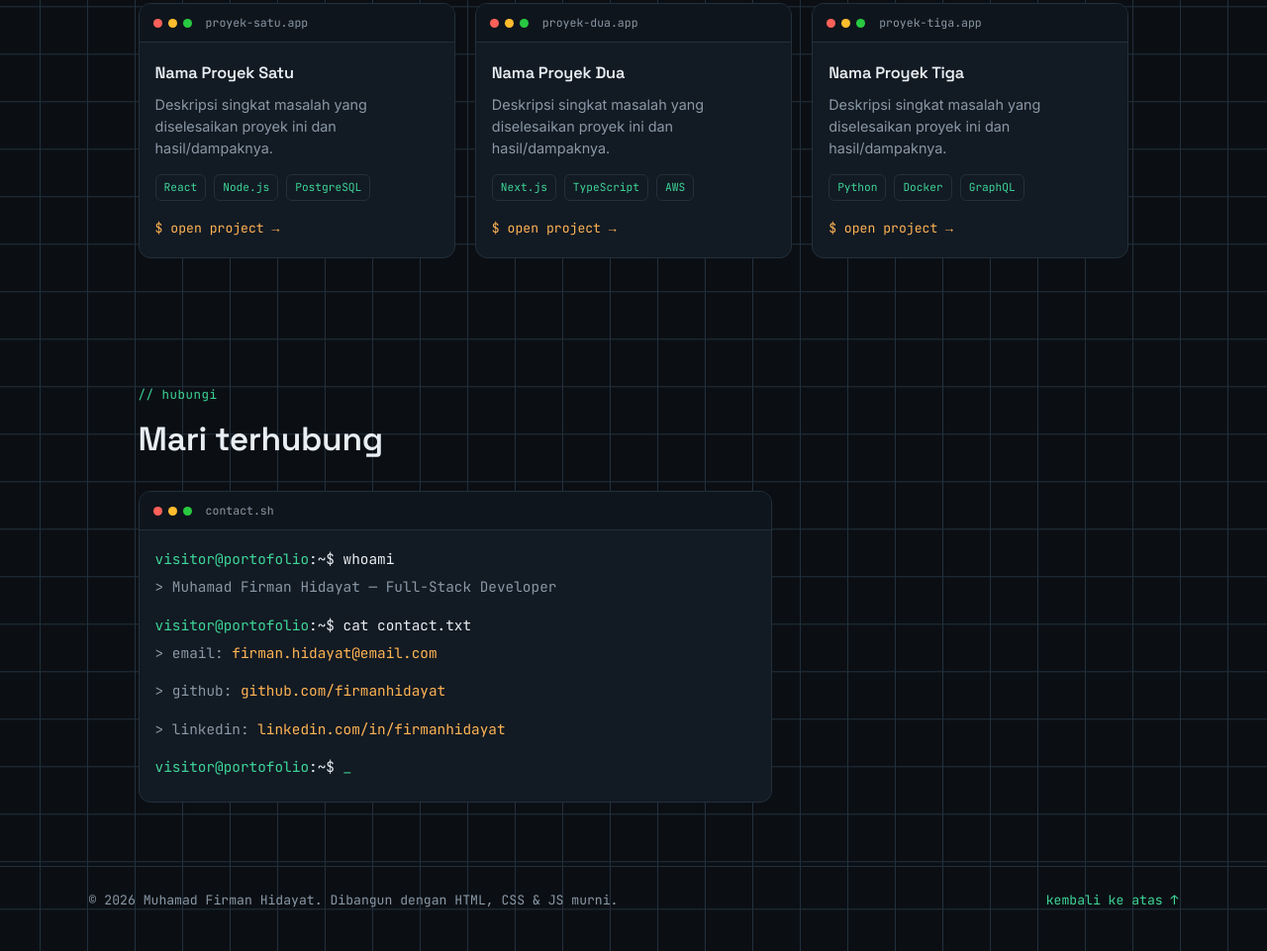
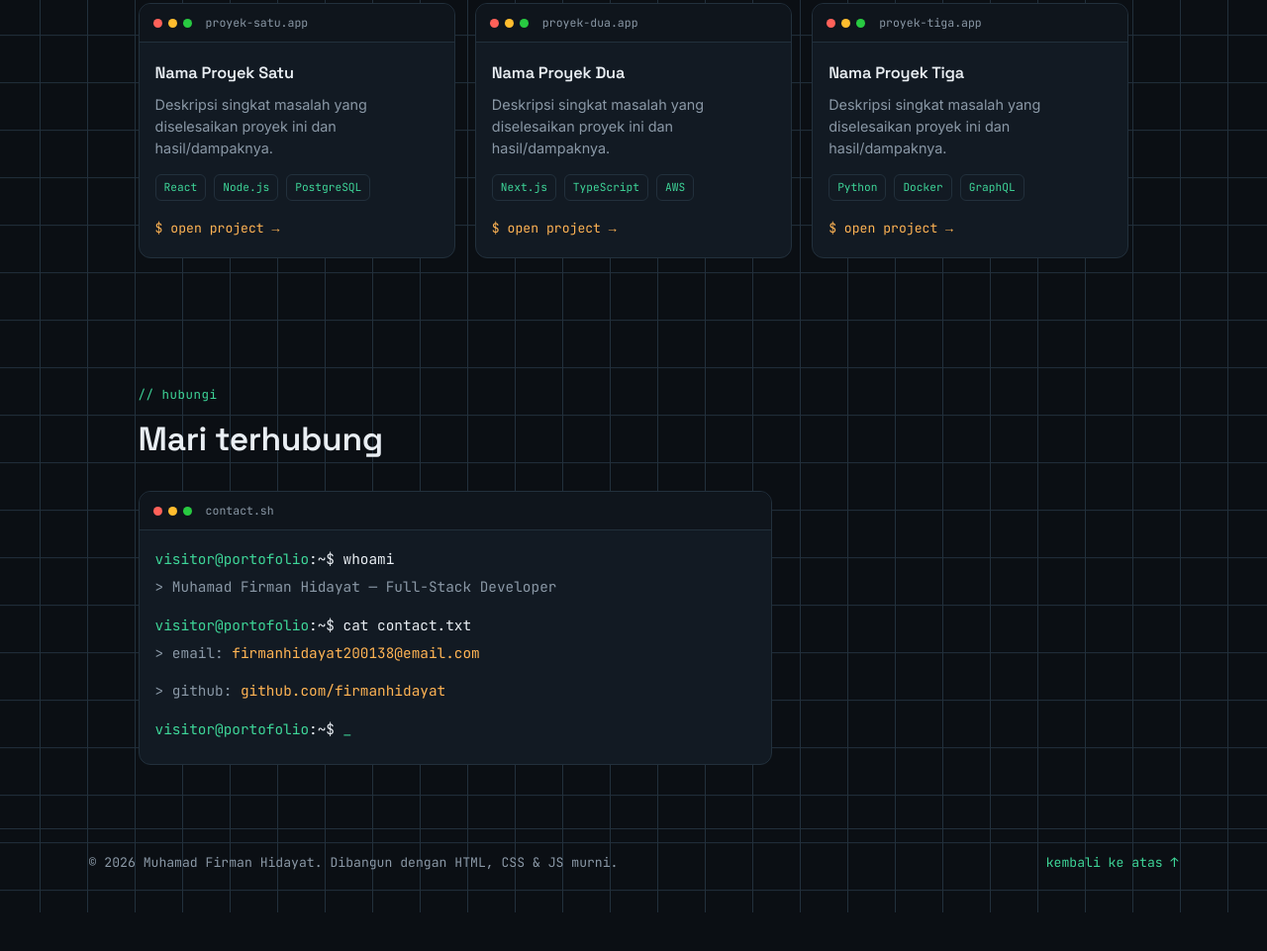
Before and after one commit to im38man/portofolio, a plain HTML site: page index.html in a window 1280 px wide. Shown: the part 2052-3013 px from the top of the page at 99% size. After the commit the page ends 2974 px from the top, so only its background shows below. Drawn offline with nearby package versions, Linux system fonts and the light colour scheme.

Commit message:
Update index.html

```diff
--- a/index.html
+++ b/index.html
@@ -158,9 +158,8 @@
           <p><span class="prompt">visitor@portofolio</span>:~$ whoami</p>
           <p class="out">&gt; Muhamad Firman Hidayat — Full-Stack Developer</p>
           <p><span class="prompt">visitor@portofolio</span>:~$ cat contact.txt</p>
-          <p class="out">&gt; email: <a href="mailto:firman.hidayat@email.com">firman.hidayat@email.com</a></p>
+          <p class="out">&gt; email: <a href="mailto:firmanhidayat200138@email.com">firmanhidayat200138@email.com</a></p>
           <p class="out">&gt; github: <a href="https://github.com/firmanhidayat" target="_blank" rel="noopener">github.com/firmanhidayat</a></p>
-          <p class="out">&gt; linkedin: <a href="https://linkedin.com/in/firmanhidayat" target="_blank" rel="noopener">linkedin.com/in/firmanhidayat</a></p>
           <p><span class="prompt">visitor@portofolio</span>:~$ <span class="cursor">_</span></p>
         </div>
       </div>
```
